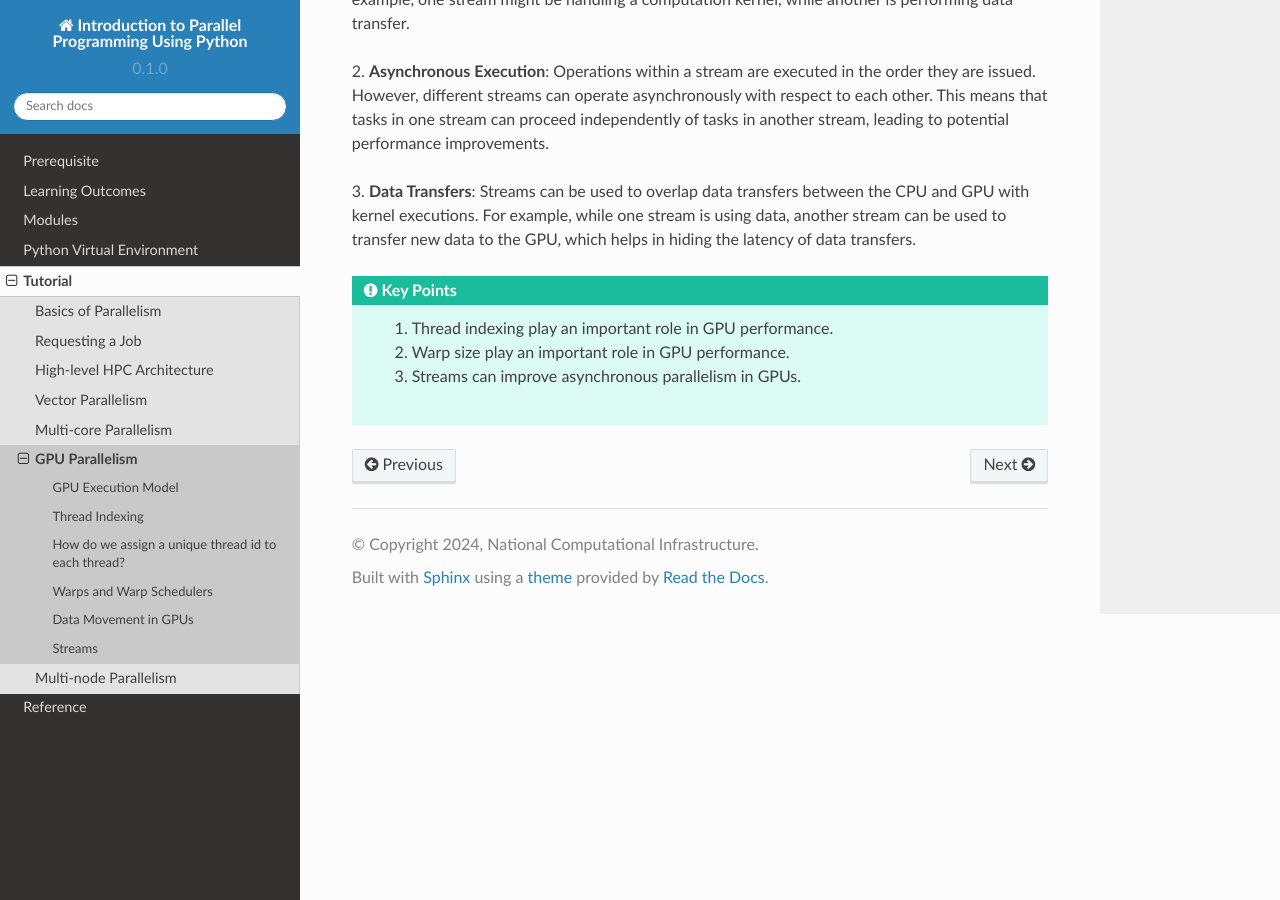
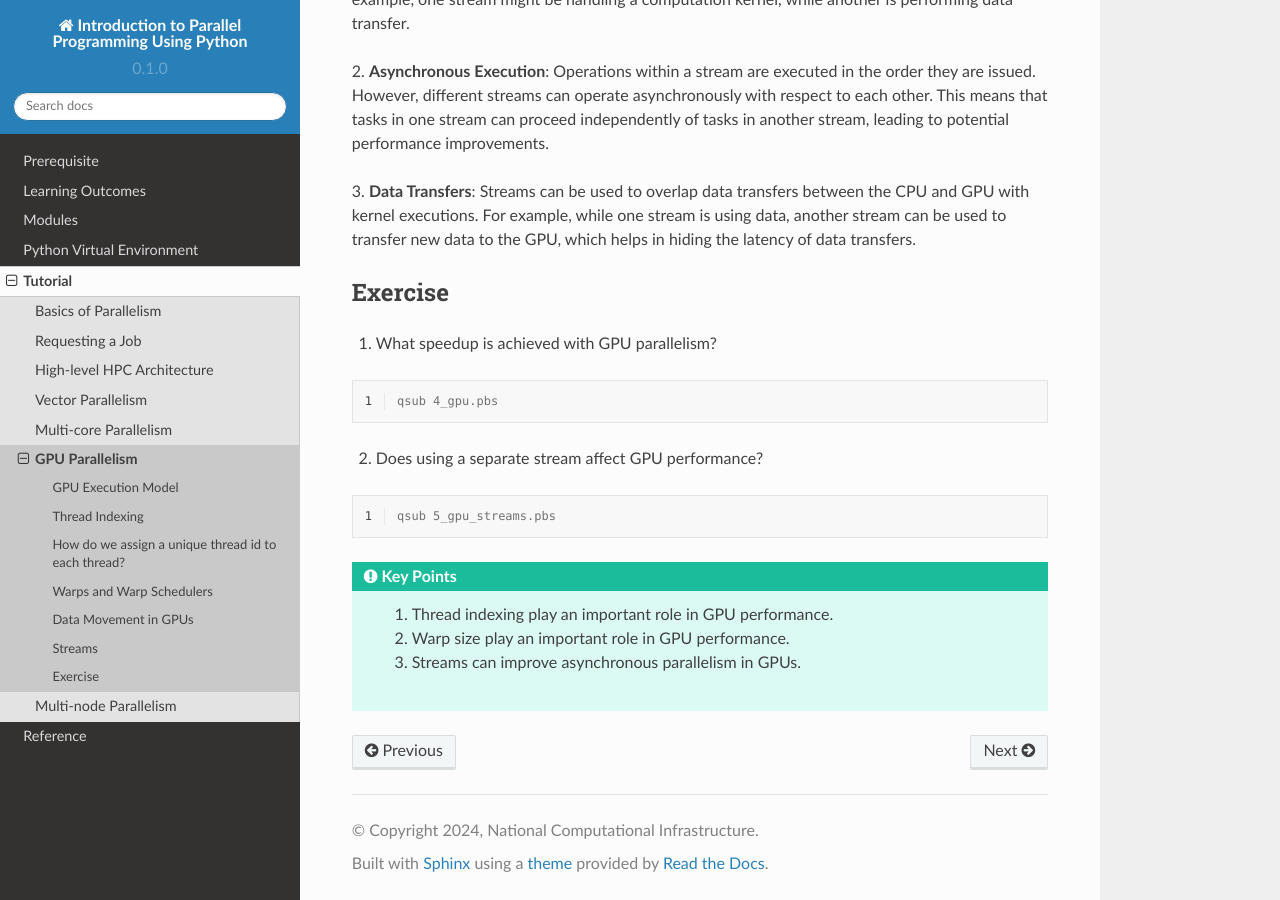
Before and after one commit to NCI900-Training-Organisation/intro-to-parallel-programming, a Sphinx documentation site: the page built from docs/source/tutorial/gpu.rst, in a window 1280 px wide and 900 px high, scrolled down 6461 px. Built offline with Sphinx 7.4.7 and the Read the Docs theme 2.0.0, drawn with Linux system fonts in a browser that asks for light colours.

Commit message:
exercises updated

```diff
--- a/docs/source/tutorial/gpu.rst
+++ b/docs/source/tutorial/gpu.rst
@@ -135,6 +135,24 @@ in one stream can proceed independently of tasks in another stream, leading to p
 executions. For example, while one stream is using data, another stream can be used to transfer new data
 to the GPU, which helps in hiding the latency of data transfers.
 
+Exercise
+*********
+
+1. What speedup is achieved with GPU parallelism?
+
+.. code-block:: console
+    :linenos:
+
+    qsub 4_gpu.pbs
+
+2. Does using a separate stream affect GPU performance?
+
+.. code-block:: console
+    :linenos:
+
+    qsub 5_gpu_streams.pbs
+
+
 .. admonition:: Key Points
    :class: hint
 
--- a/docs/source/tutorial/multicore.rst
+++ b/docs/source/tutorial/multicore.rst
@@ -63,14 +63,14 @@ access times are the same regardless of the processor's location.
 Exercise
 *********
 
-How does the multi-core performance vary from single core performance?
+1. How does performance with multiple cores compare to performance with a single core?
 
 .. code-block:: console
     :linenos:
 
     qsub 3_multi_core.pbs
 
-How many NUMA regions dooes the compute node have: (hint: use lstopo command in 3_multi_core.pbs)
+2. How many NUMA regions does the compute node have? (Hint: You can find this information by using the `lstopo` command in the 3_multi_core.pbs script.)
 
 .. admonition:: Key Points
    :class: hint
--- a/docs/source/tutorial/vector.rst
+++ b/docs/source/tutorial/vector.rst
@@ -36,7 +36,7 @@ We will use `Numba <https://numba.readthedocs.io/en/stable/>`_ to vectorize pyth
 Exercise
 *********
 
-How much speedup do you get from vectorization?
+1. What is the speedup achieved through vectorization?
 
 .. code-block:: console
     :linenos:
```
